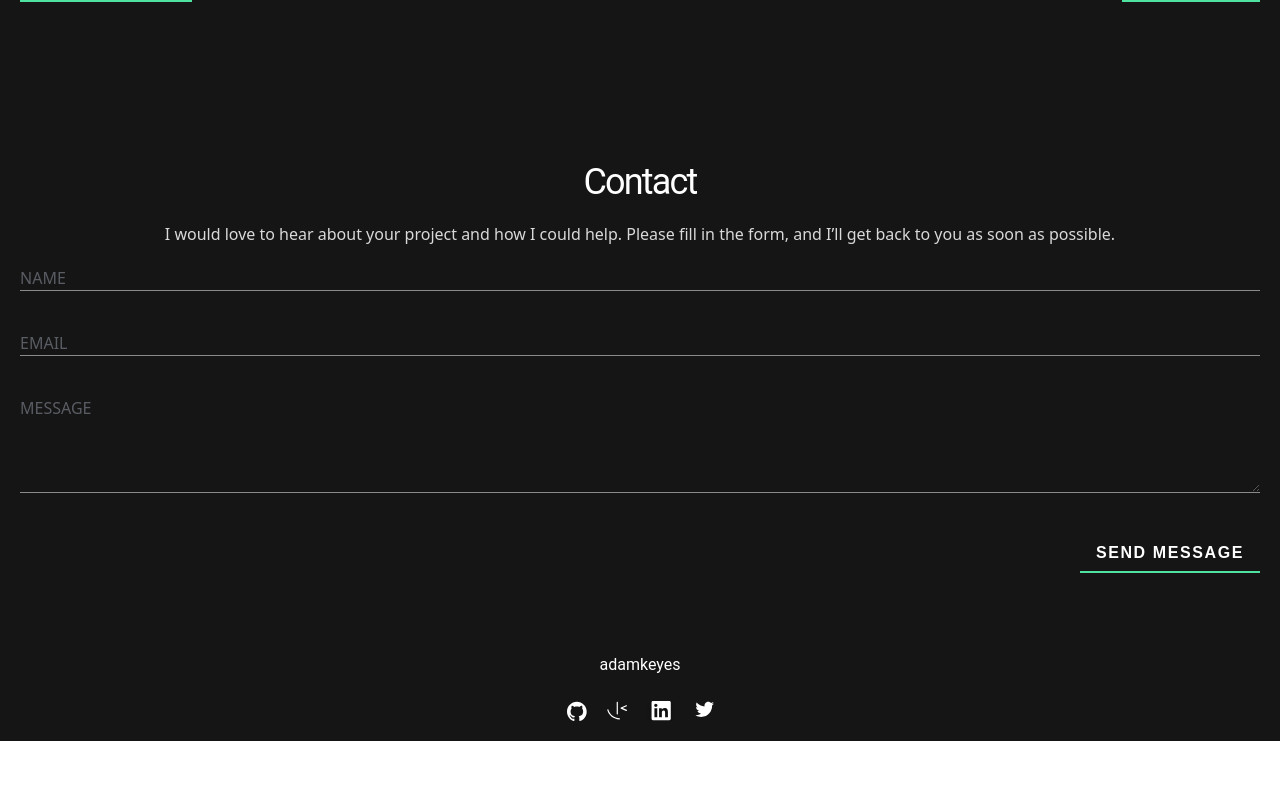
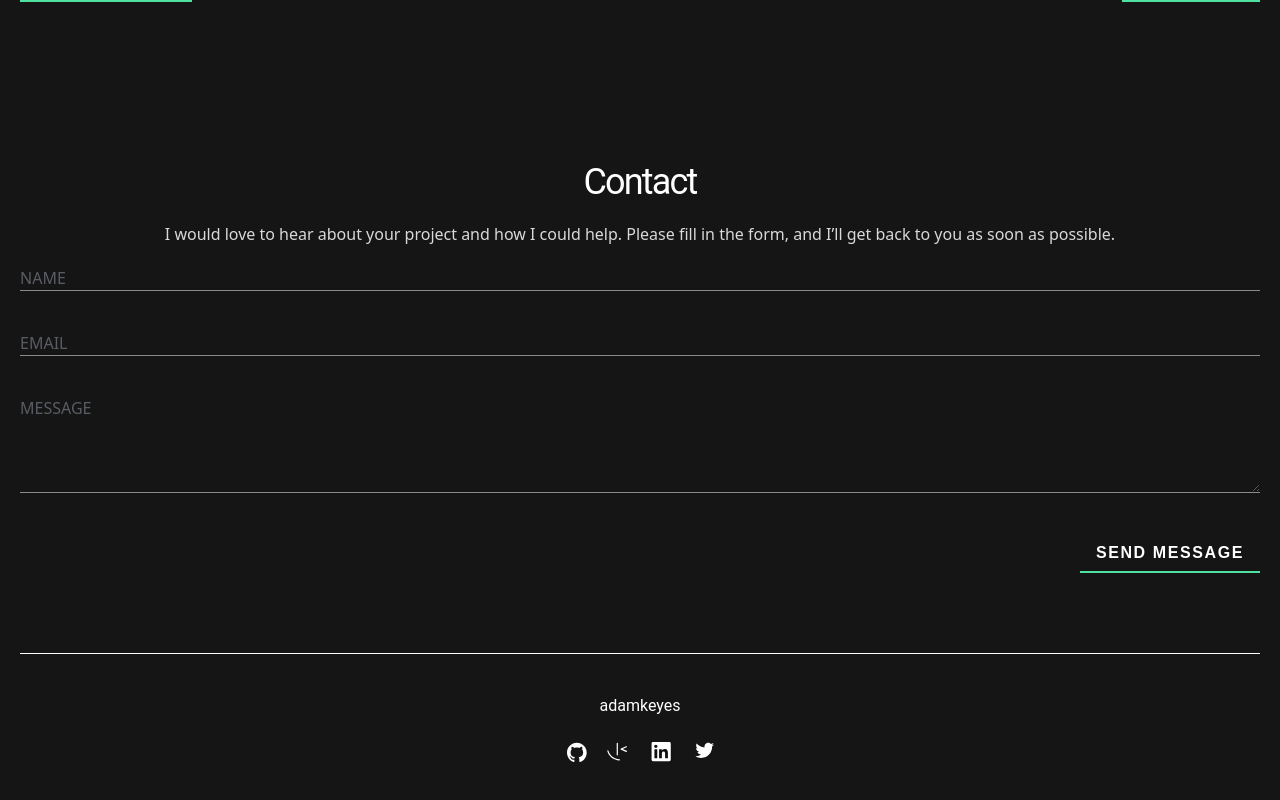
Before and after one commit to royeradames/angular-single-page-developer-portfolio, an Angular app: page / in a window 1280 px wide. Shown: the part 7909-8709 px from the top of the page. Before the commit the page ends 8650 px from the top, so only its background shows below. Built offline with nearby package versions, Linux system fonts and the light colour scheme.

Commit message:
footer styles

```diff
--- a/src/app/footer/footer.component.html
+++ b/src/app/footer/footer.component.html
@@ -1,3 +1,3 @@
-<footer>
+<footer class="border-t border-solid border-custom-white py-10 gap-5">
   <app-social-links></app-social-links>
 </footer>
```
